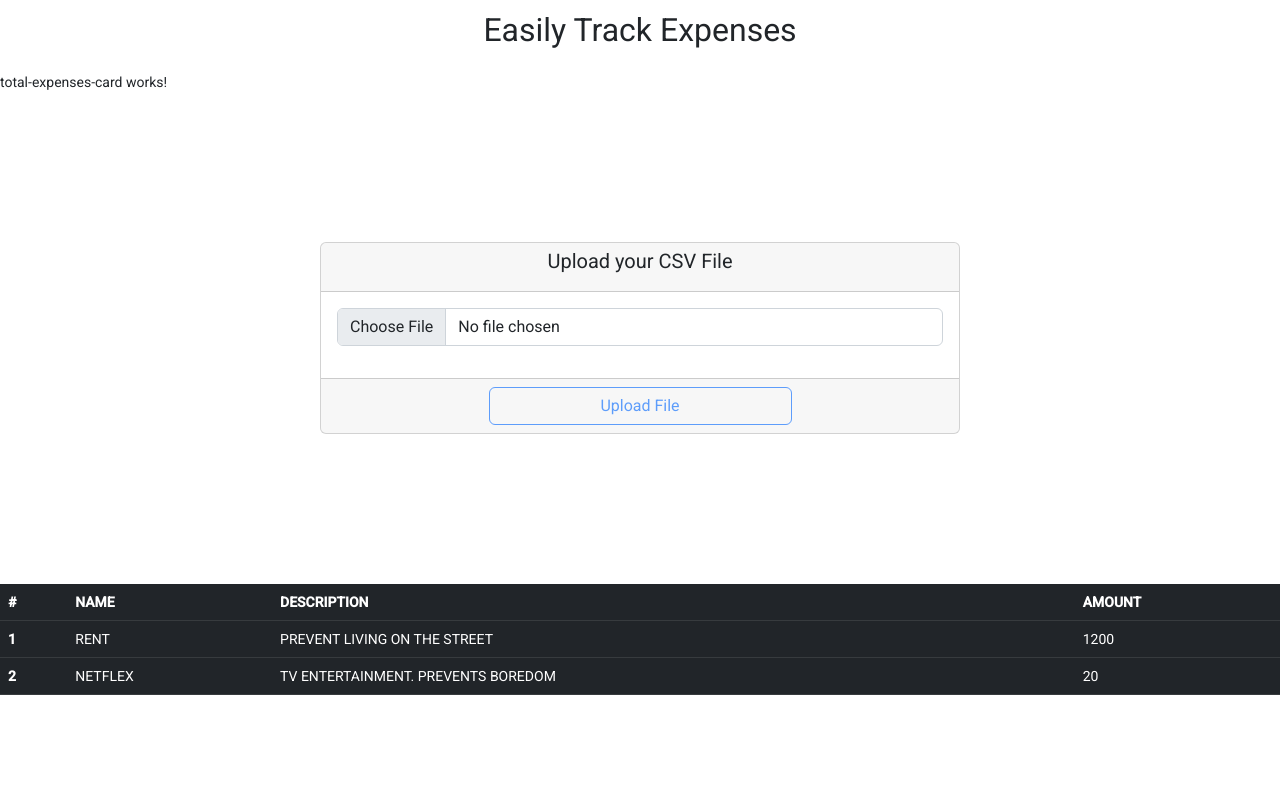
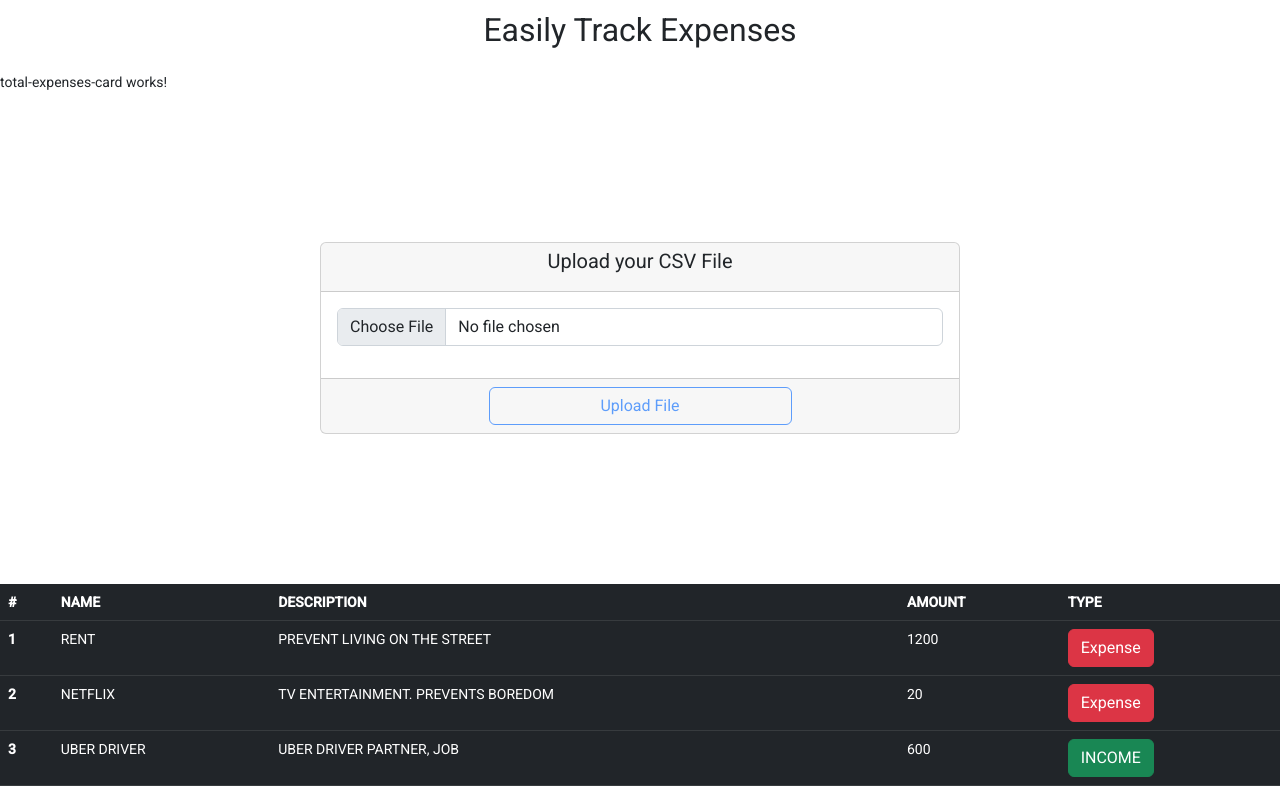
Before and after one commit to jonathanj101/easily-exprenses-tracker, an Angular app in the folder client/: page / in a window 1280 px wide. Built offline with nearby package versions, Linux system fonts and the light colour scheme.

Commit message:
preview to see how btn like style look if it expense/income

```diff
--- a/client/src/app/views/expenses-table/expenses-table.component.html
+++ b/client/src/app/views/expenses-table/expenses-table.component.html
@@ -5,6 +5,7 @@
             <th scope="col">NAME</th>
             <th scope="col">DESCRIPTION</th>
             <th scope="col">AMOUNT</th>
+            <th scope="col">TYPE</th>
         </tr>
     </thead>
     <tbody>
@@ -13,12 +14,33 @@
             <td>RENT</td>
             <td>PREVENT LIVING ON THE STREET</td>
             <td>1200</td>
+            <td>
+                <span class="btn btn-danger">
+                    Expense
+                </span>
+            </td>
         </tr>
         <tr>
             <th scope="row">2</th>
-            <td>NETFLEX</td>
+            <td>NETFLIX</td>
             <td>TV ENTERTAINMENT. PREVENTS BOREDOM</td>
             <td>20</td>
+            <td>
+                <span class="btn btn-danger">
+                    Expense
+                </span>
+            </td>
+        </tr>
+        <tr>
+            <th scope="row">3</th>
+            <td>UBER DRIVER</td>
+            <td>UBER DRIVER PARTNER, JOB</td>
+            <td>600</td>
+            <td>
+                <span class="btn btn-success">
+                    INCOME
+                </span>
+            </td>
         </tr>
     </tbody>
 </table>
```
